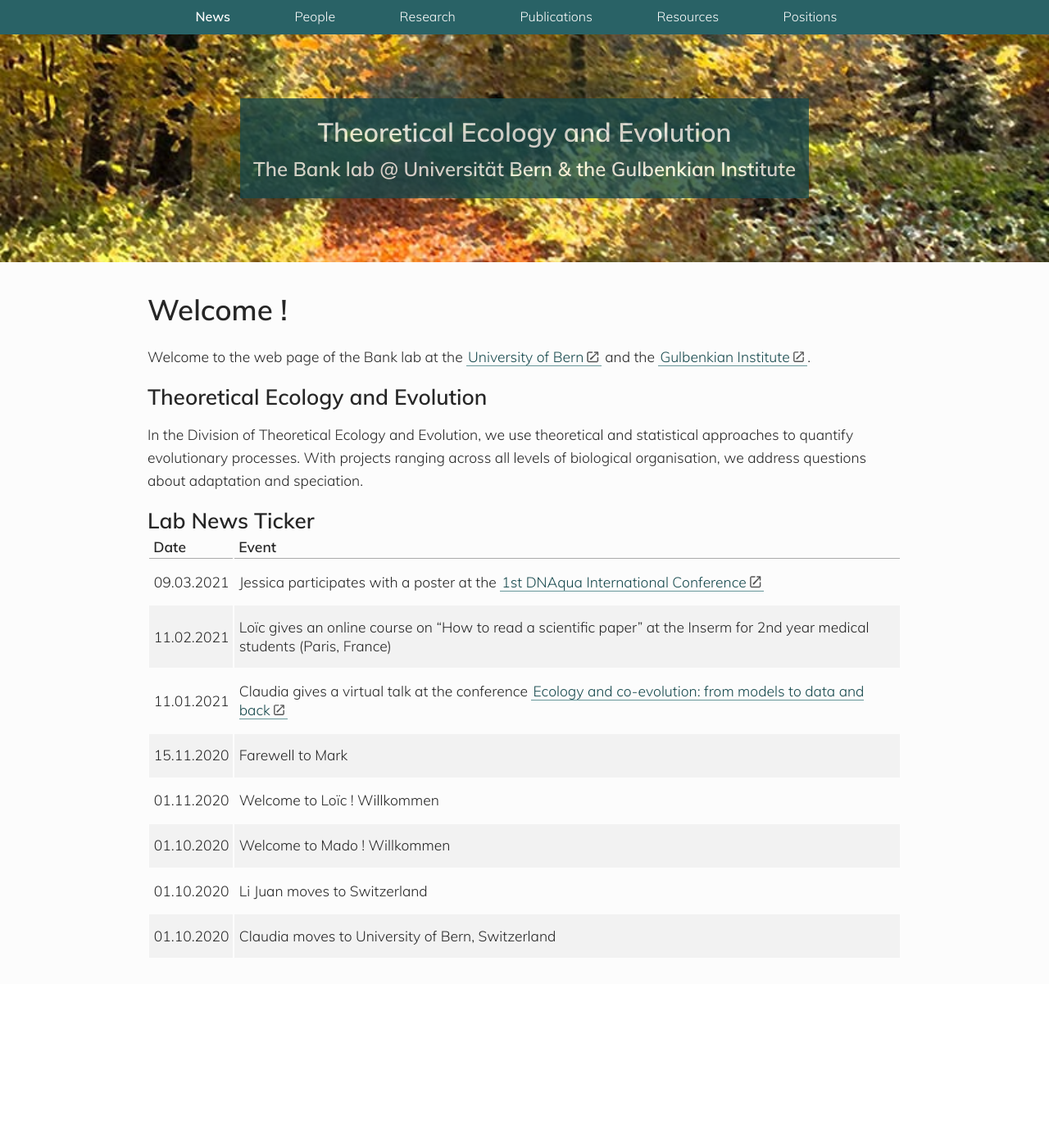
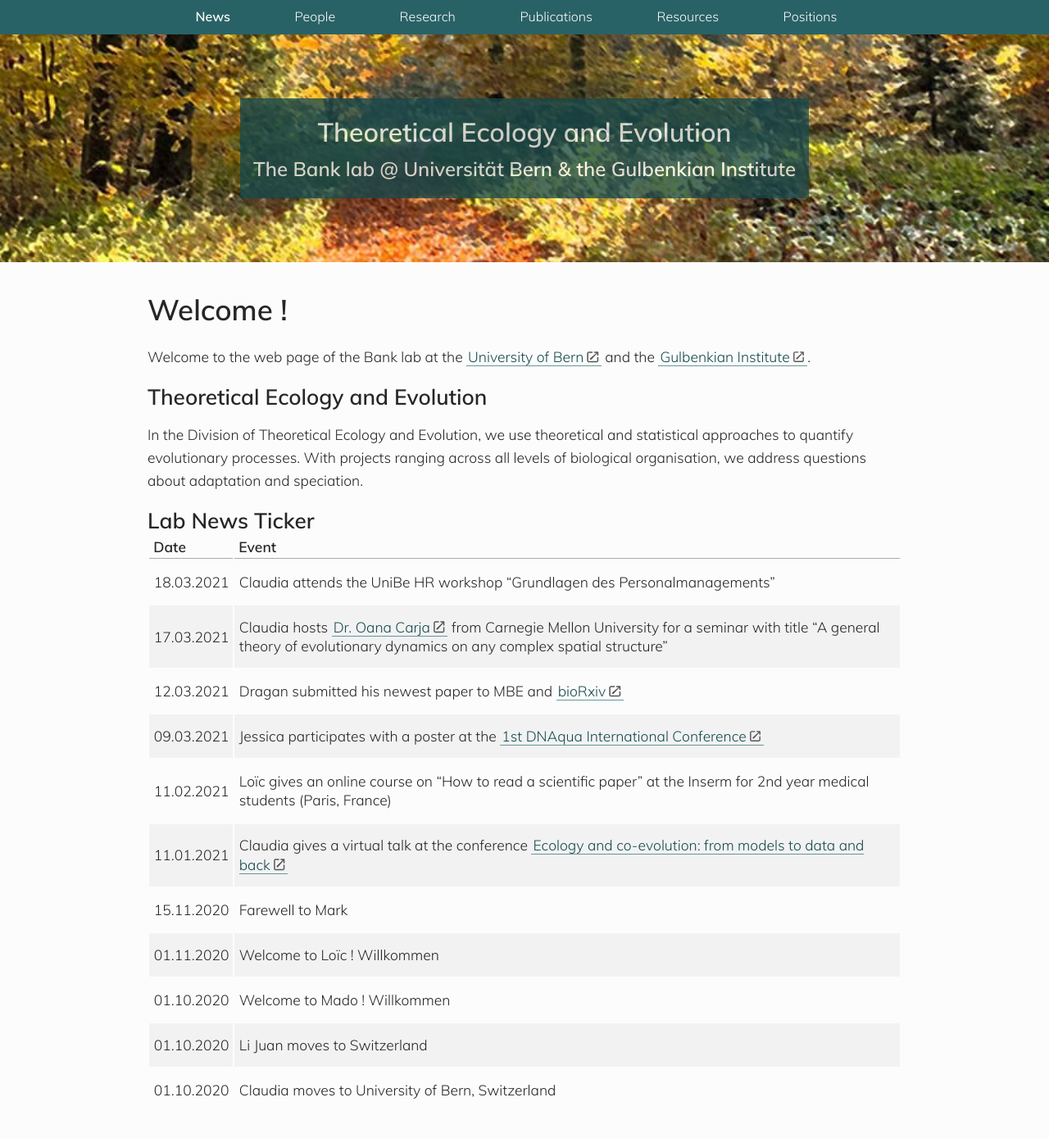
Before and after one commit to banklab/banklab.github.io, a Jekyll site: the page built from index.md, in a window 1280 px wide. Shown: the whole page at 82% size. Built offline with Jekyll 4.4.1, drawn with Linux system fonts in a browser that asks for light colours; some web fonts are replaced; before the commit the page ends 1201 px from its top, so only the background shows below that.

Commit message:
Update index.md

```diff
--- a/index.md
+++ b/index.md
@@ -16,6 +16,9 @@ In the Division of Theoretical Ecology and Evolution, we use theoretical and sta
 
 Date | Event
 ---  | ---
+18.03.2021 | Claudia attends the UniBe HR workshop “Grundlagen des Personalmanagements”
+17.03.2021 | Claudia hosts [Dr. Oana Carja](http://cbd.cmu.edu/people/carja.html) from Carnegie Mellon University for a seminar with title "A general theory of evolutionary dynamics on any complex spatial structure"
+12.03.2021 | Dragan submitted his newest paper to MBE and [bioRxiv](https://www.biorxiv.org/content/10.1101/2021.03.11.434930v1.abstract)
 09.03.2021 | Jessica participates with a poster at the [1st DNAqua International Conference](https://symposium.inrae.fr/dnaqua-conference-evian2021)
 11.02.2021 | Loïc gives an online course on "How to read a scientific paper" at the Inserm for 2nd year medical students (Paris, France)
 11.01.2021 | Claudia gives a virtual talk at the conference [Ecology and co-evolution: from models to data and back](https://indico.math.cnrs.fr/event/5760/)
```
